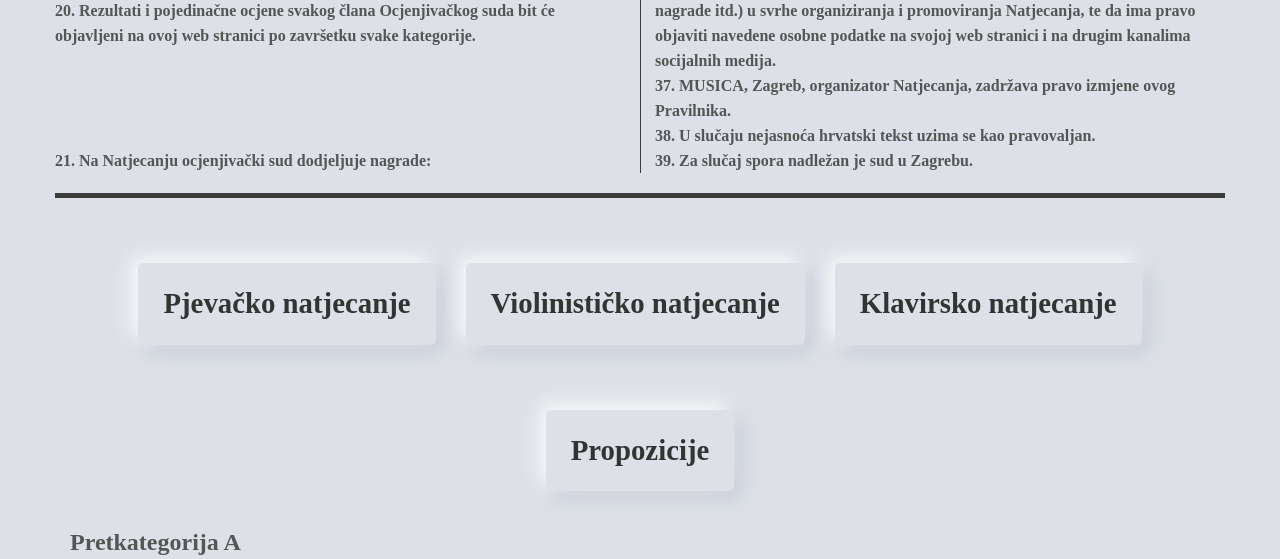
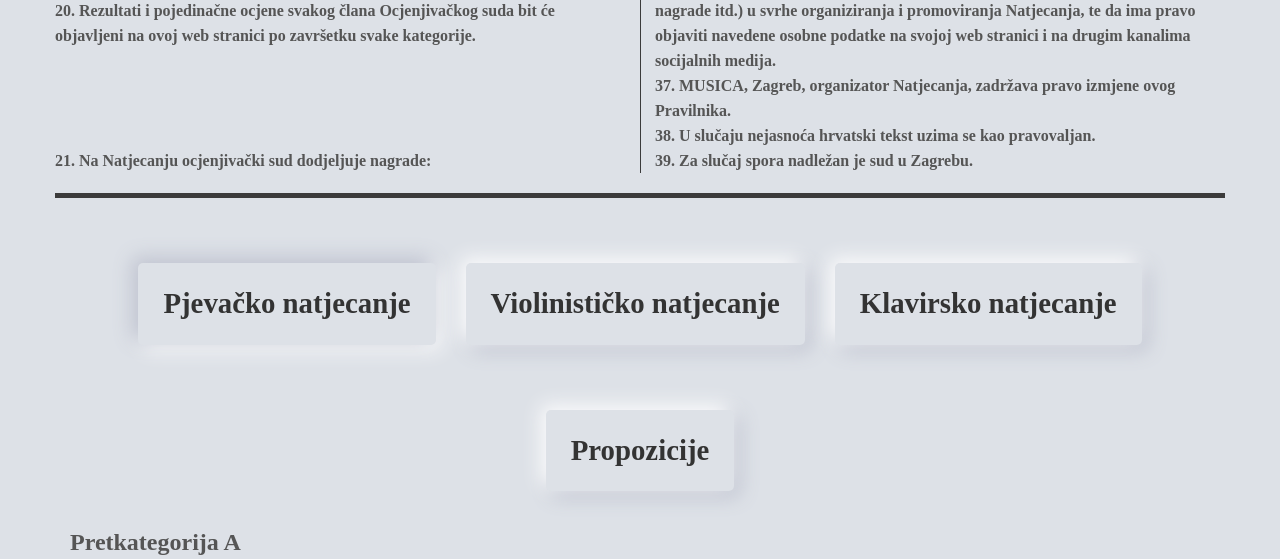
Before and after one commit to vuskovic09/SSG, a PHP site: page / in a window 1280 px wide. Shown: the part 3680-4239 px from the top of the page. Run offline with PHP 8.4, Linux system fonts and the light colour scheme; data comes from the database, SQL or seed files in the repository.

Commit message:
MOD: css fixes

```diff
--- a/include/partials/main.php
+++ b/include/partials/main.php
@@ -147,7 +147,7 @@
         <div id="comp-info" class="main-block">
             <div class="row center">
                 <div class="col-xs-12 col-md-12">
-                    <div class="main-segment-title">
+                    <div class="main-segment-title-active">
                         <h2>Pjevačko natjecanje</h2>
                     </div>
                 </div>
--- a/resources/sass/layout/_main.scss
+++ b/resources/sass/layout/_main.scss
@@ -9,12 +9,20 @@
         min-height: 100vh;
         padding: 20px;
 
-        &-title {
+        &-title, &-title-active {
             border-radius: 5px;
-            box-shadow: -5px -5px 20px $color-shadow-one,  5px 5px 20px $color-shadow-two;
             padding: 5px 25px;
             text-align: center;
             margin-top: 15px;
+            cursor: pointer;
+        }
+
+        &-title {
+          box-shadow: -5px -5px 20px $color-shadow-one,  5px 5px 20px $color-shadow-two;
+
+          &-active {
+            box-shadow: -5px -5px 20px $color-shadow-two,  5px 5px 20px $color-shadow-one;
+          }
         }
 
         &-about {
```
Also changed, not shown: assets/css/style.css.
